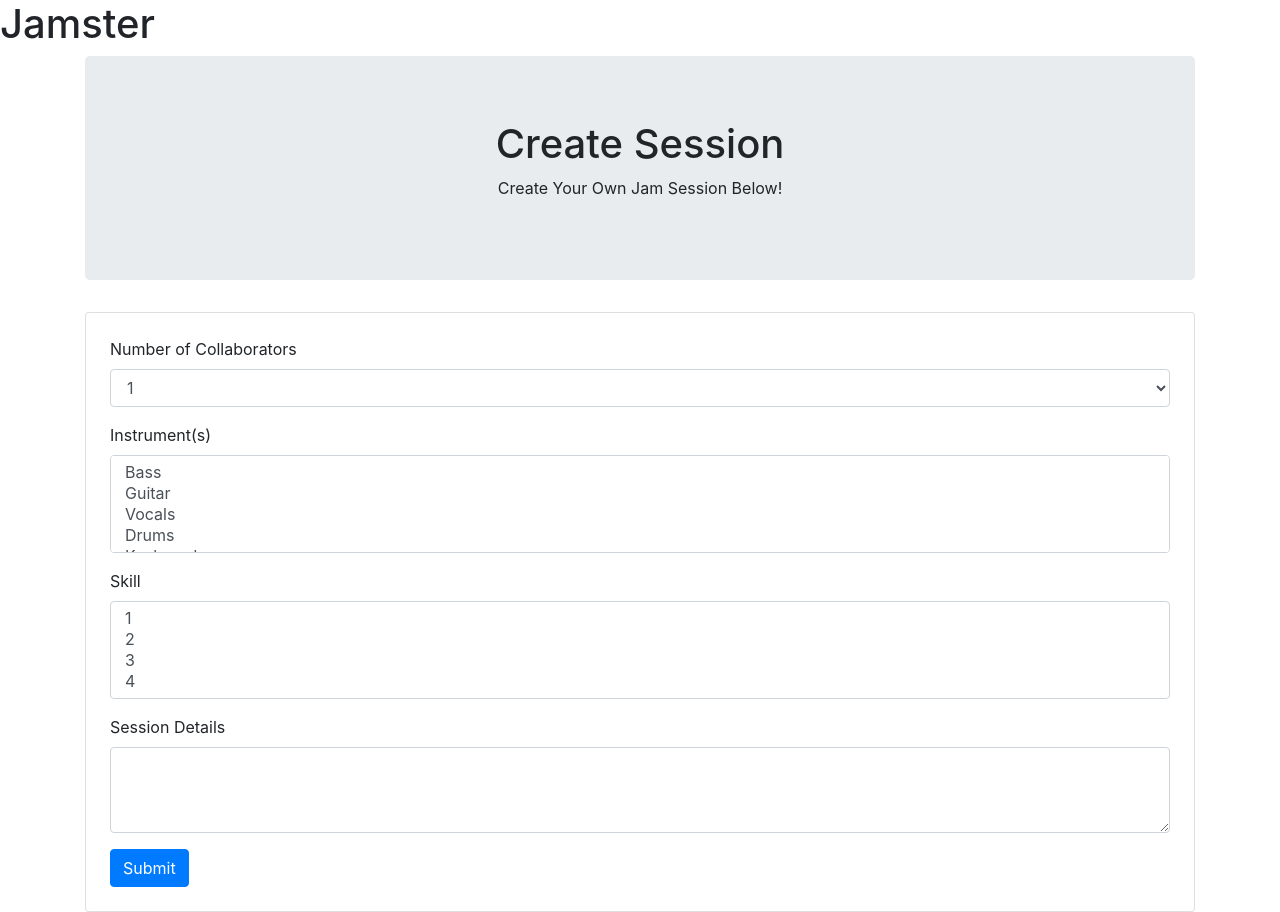
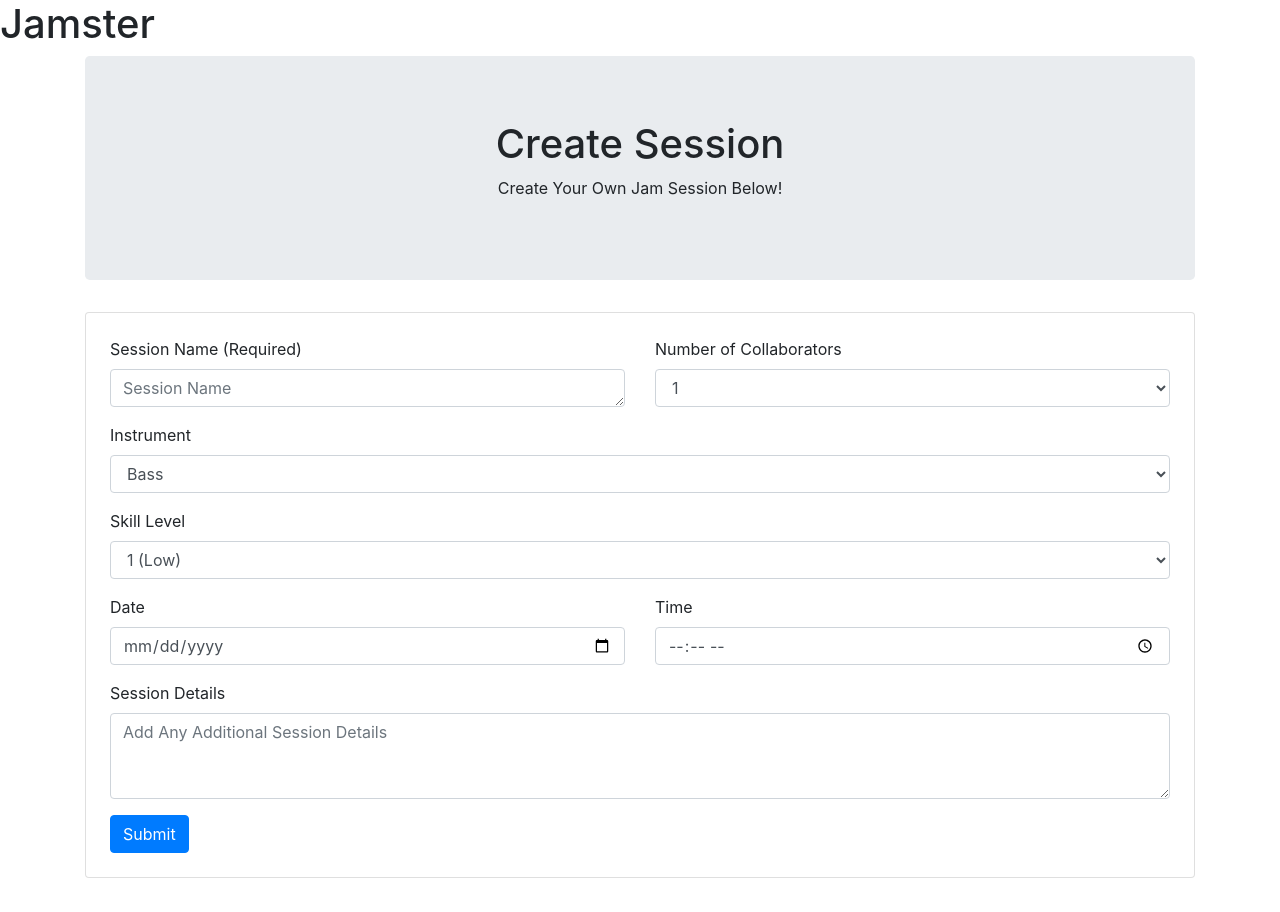
Before and after one commit to August-Johnson/jamster, a React (Create React App) app in the folder client/: page /CreateSession in a window 1280 px wide. After the commit the page ends 878 px from the top, so only its background shows below. Built offline with nearby package versions, Linux system fonts and the light colour scheme.

Commit message:
Update Create Session

```diff
--- a/client/src/pages/CreateSession/index.js
+++ b/client/src/pages/CreateSession/index.js
@@ -8,12 +8,39 @@ import Form from "react-bootstrap/Form";
 import Button from "react-bootstrap/Button";
 
 class CreateSession extends Component {
-    state = {
-        numCollaborators: "",
-        instrument: "",
-        skillLevel: "",
-        description: ""
+    // state = {
+    //     numCollaborators: "",
+    //     instrument: "",
+    //     skillLevel: "",
+    //     date: "",
+    //     time: "",
+    //     description: ""
+    // }
+
+    constructor(props) {
+        super(props);
+        this.state = {
+                    sessionId: '1',
+                    collborators: '3',
+                    instrument: '',
+                    skillLevel: '',
+                    date: '',
+                    time: '',
+                    sessionDetails: 'what'
+    };
+
+        this.handleCollaborators = this.handleChange.bind(this);
     }
+
+    handleChange(event) {
+        this.setState({value: event.target.value});
+    }
+
+    handleSubmit(event) {
+        event.preventDefault();
+        alert('Yes');
+    };
+
     render() {
         return(
             <Container>
@@ -31,43 +58,72 @@ class CreateSession extends Component {
                             <Card>
 
                                 <Form className="m-4">
-                                    <Form.Group controlId="sessionForm.Collaborators">
-                                        <Form.Label>Number of Collaborators</Form.Label>
+
+                                    <Row>
+                                        <Col>
+                                            <Form.Group controlId="sessionForm.Name">
+                                                <Form.Label>Session Name (Required)</Form.Label>
+                                                <Form.Control as="textarea" rows="1" placeholder="Session Name"/>
+                                            </Form.Group>
+                                        </Col>
+                                        <Col>
+                                            <Form.Group controlId="sessionForm.Collaborators">
+                                                <Form.Label>Number of Collaborators</Form.Label>
+                                                <Form.Control as="select">
+                                                <option value="1">1</option>
+                                                <option value="2">2</option>
+                                                <option value="3">3</option>
+                                                <option value="4">4</option>
+                                                <option value="5">5</option>
+                                                </Form.Control>
+                                            </Form.Group>
+                                        </Col>
+                                    </Row>
+
+                                    <Form.Group controlId="sessionForm.Instrument">
+                                        <Form.Label>Instrument</Form.Label>
                                         <Form.Control as="select">
-                                        <option>1</option>
-                                        <option>2</option>
-                                        <option>3</option>
-                                        <option>4</option>
-                                        </Form.Control>
-                                    </Form.Group>
-                                    <Form.Group controlId="sessionForm.Instrument">
-                                        <Form.Label>Instrument(s)</Form.Label>
-                                        <Form.Control as="select" multiple>
-                                        <option>Bass</option>
-                                        <option>Guitar</option>
-                                        <option>Vocals</option>
-                                        <option>Drums</option>
-                                        <option>Keyboard</option>
+                                        <option value="Bass">Bass</option>
+                                        <option value="Drums">Drums</option>
+                                        <option value="Guitar">Guitar</option>
+                                        <option value="Keyboard">Keyboard</option>
+                                        <option value="Vocals">Vocals</option>
                                         </Form.Control>
                                     </Form.Group>
                                     <Form.Group controlId="sessionForm.Skill">
-                                        <Form.Label>Skill</Form.Label>
-                                        <Form.Control as="select" multiple>
-                                        <option>1</option>
-                                        <option>2</option>
-                                        <option>3</option>
-                                        <option>4</option>
+                                        <Form.Label>Skill Level</Form.Label>
+                                        <Form.Control as="select">
+                                        <option value="1">1 (Low)</option>
+                                        <option value="2">2</option>
+                                        <option value="3">3</option>
+                                        <option value="4">4</option>
+                                        <option value="5">5 (High)</option>
                                         </Form.Control>
                                     </Form.Group>
+                                    <Row>
+                                        <Col>
+                                            <Form.Group controlId="sessionForm.Date">
+                                                <Form.Label>Date</Form.Label>
+                                                <Form.Control type="date" placeholder=""/>
+                                            </Form.Group>
+                                        </Col>
+                                        <Col>
+                                            <Form.Group controlId="fosessionForm.Time">
+                                                <Form.Label>Time</Form.Label>
+                                                <Form.Control type="time" placeholder=""/>
+                                            </Form.Group>
+                                        </Col>
+                                    </Row>
 
                                     <Form.Group controlId="sessionForm.Details">
                                         <Form.Label>Session Details</Form.Label>
-                                        <Form.Control as="textarea" rows="3" />
+                                        <Form.Control as="textarea" rows="3" placeholder="Add Any Additional Session Details"/>
                                     </Form.Group>
 
-                                    <Button variant="primary" type="submit">
+                                    <Button variant="primary" type="submit" onSubmit={this.handleSubmit}>
                                         Submit
                                     </Button>
+
                                 </Form>
 
                             </Card>
```
